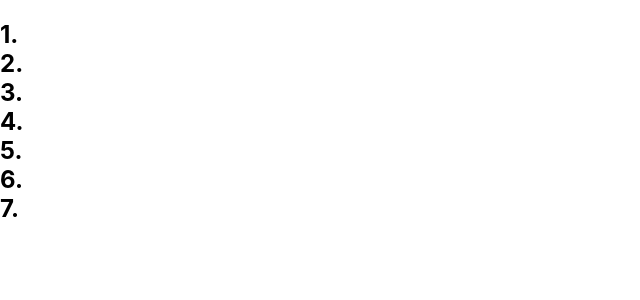
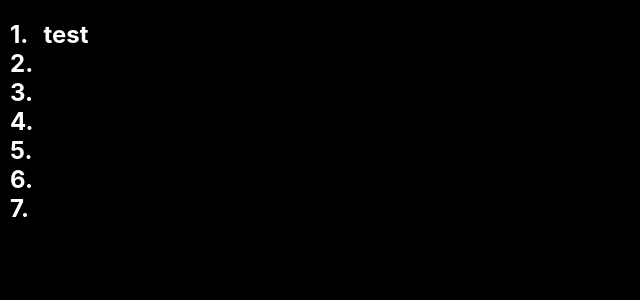
Before and after one commit to LifeisaJourney/code-collab, a React (Create React App) app: page / in a window 1280 px wide. Shown: the top 300 px of the page, without its empty margins (0-640 px from the left). Built offline with nearby package versions, Linux system fonts and the light colour scheme.

Commit message:
css fixes on flex

```diff
--- a/src/App.css
+++ b/src/App.css
@@ -1,5 +1,11 @@
 .App {
   text-align: left;
+  display:flex;
+}
+
+*{
+  background-color: #000000;
+  color: #ffffff;
 }
 
 .App-header {
@@ -15,7 +21,13 @@
 
 .numerical-lines{
   list-style-type:none;
-  margin:0;
+  margin:0 10px;
   padding:0;
+  display: inline;
+}
 
+.code-area{
+  margin: 0;
+  display:block;
+  width: 100%;
 }
--- a/src/App.js
+++ b/src/App.js
@@ -9,6 +9,9 @@ function App() {
       <div className="numerical-lines">
         <h2><Listing/></h2>
       </div>
+      <div className="code-area">
+        <h2>test</h2>
+      </div>
     </div>
   );
 }
```
